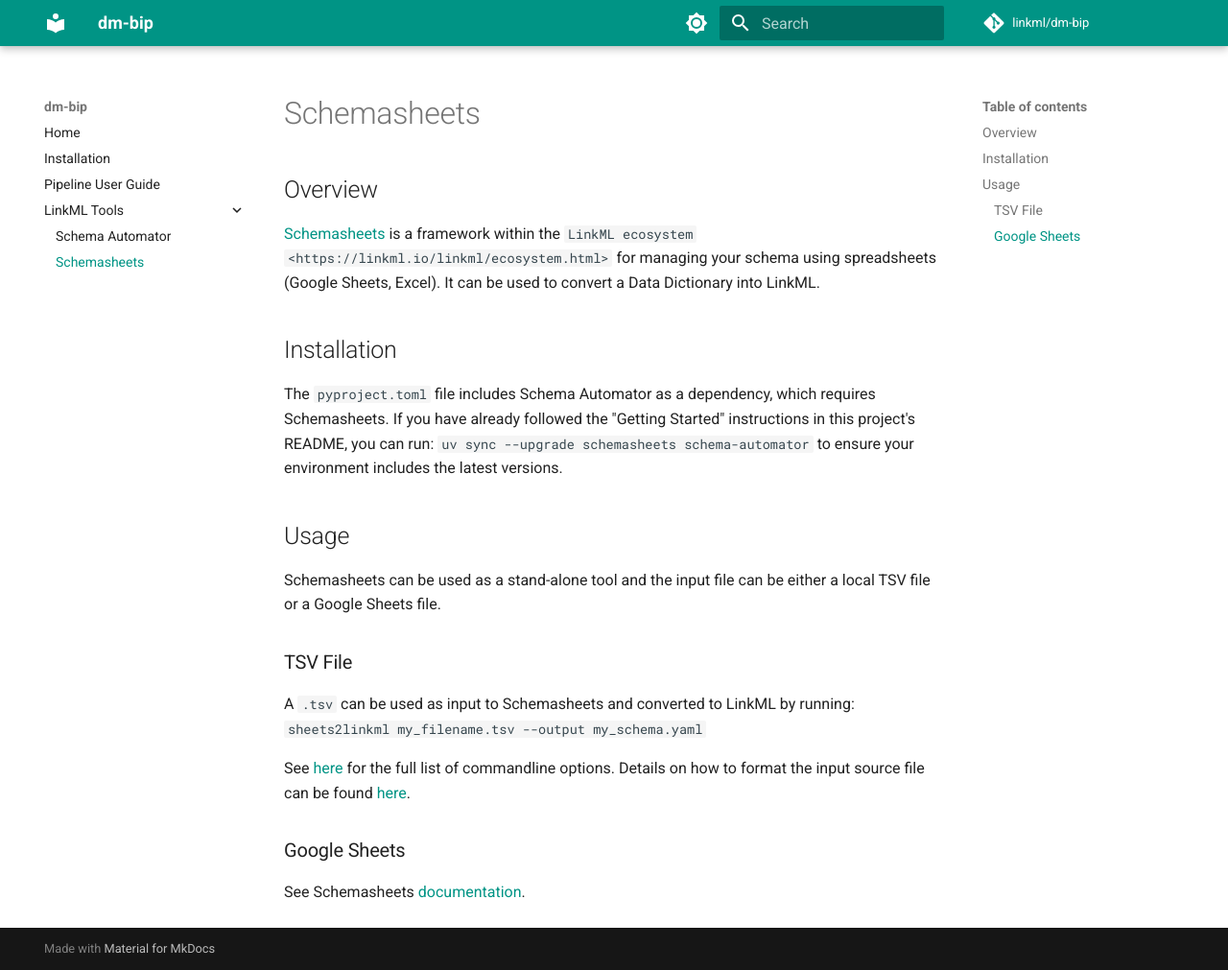
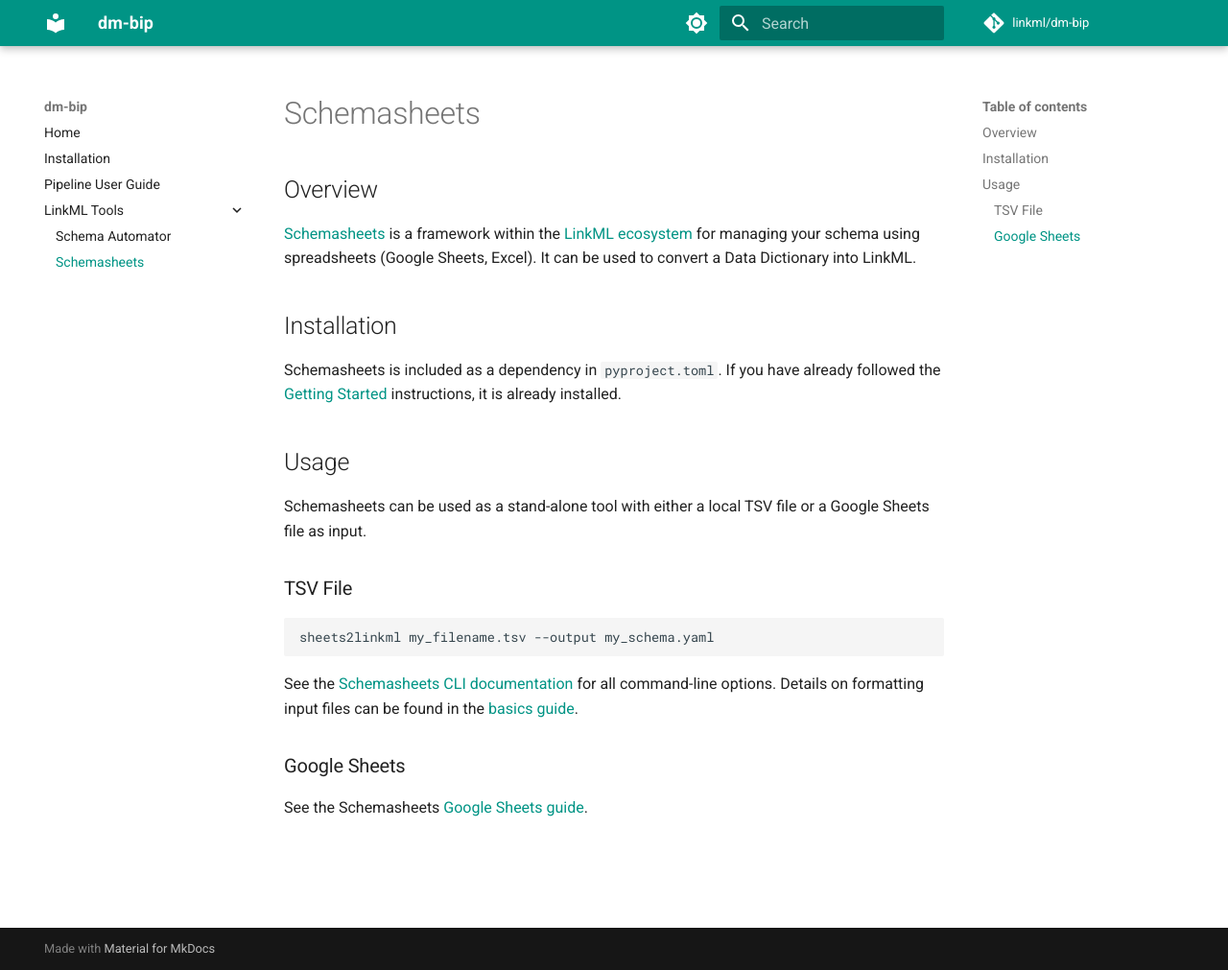
Before and after one commit to linkml/dm-bip, an MkDocs documentation site: the page built from docs/schemasheets.md, in a window 1280 px wide and 1011 px high. Shown: the whole window at 96% size. Built offline with MkDocs 1.6.1 and Material for MkDocs 9.7.7, drawn with Linux system fonts in a browser that asks for light colours; comment, search, counter and statistics services are not loaded.

Commit message:
Fix schemasheets.md: correct install info, fix RST link syntax
- Schemasheets is a direct dependency, not transitive via schema-automator
- Fix RST-style link that wasn't converted to Markdown
- Use fenced code block for CLI example

````diff
--- a/docs/schemasheets.md
+++ b/docs/schemasheets.md
@@ -1,19 +1,20 @@
 # Schemasheets
 
 ## Overview
-[Schemasheets](https://linkml.io/schemasheets/) is a framework within the `LinkML ecosystem <https://linkml.io/linkml/ecosystem.html>` for managing your schema using spreadsheets (Google Sheets, Excel). It can be used to convert a Data Dictionary into LinkML.
+[Schemasheets](https://linkml.io/schemasheets/) is a framework within the [LinkML ecosystem](https://linkml.io/linkml/ecosystem.html) for managing your schema using spreadsheets (Google Sheets, Excel). It can be used to convert a Data Dictionary into LinkML.
 
 ## Installation
-The ``pyproject.toml`` file includes Schema Automator as a dependency, which requires Schemasheets. If you have already followed the "Getting Started" instructions in this project's README, you can run: ``uv sync --upgrade schemasheets schema-automator`` to ensure your environment includes the latest versions.
+Schemasheets is included as a dependency in `pyproject.toml`. If you have already followed the [Getting Started](https://github.com/linkml/dm-bip#getting-started) instructions, it is already installed.
 
 ## Usage
-Schemasheets can be used as a stand-alone tool and the input file can be either a local TSV file or a Google Sheets file.
+Schemasheets can be used as a stand-alone tool with either a local TSV file or a Google Sheets file as input.
 
 ### TSV File
-A `.tsv` can be used as input to Schemasheets and converted to LinkML by running:
-`sheets2linkml my_filename.tsv --output my_schema.yaml`
+```bash
+sheets2linkml my_filename.tsv --output my_schema.yaml
+```
 
-See [here](https://linkml.io/schemasheets/install/) for the full list of commandline options. Details on how to format the input source file can be found [here](https://linkml.io/schemasheets/intro/basics/#basics).
+See the [Schemasheets CLI documentation](https://linkml.io/schemasheets/install/) for all command-line options. Details on formatting input files can be found in the [basics guide](https://linkml.io/schemasheets/intro/basics/#basics).
 
 ### Google Sheets
-See Schemasheets [documentation](https://linkml.io/schemasheets/howto/google-sheets/).
+See the Schemasheets [Google Sheets guide](https://linkml.io/schemasheets/howto/google-sheets/).
````
